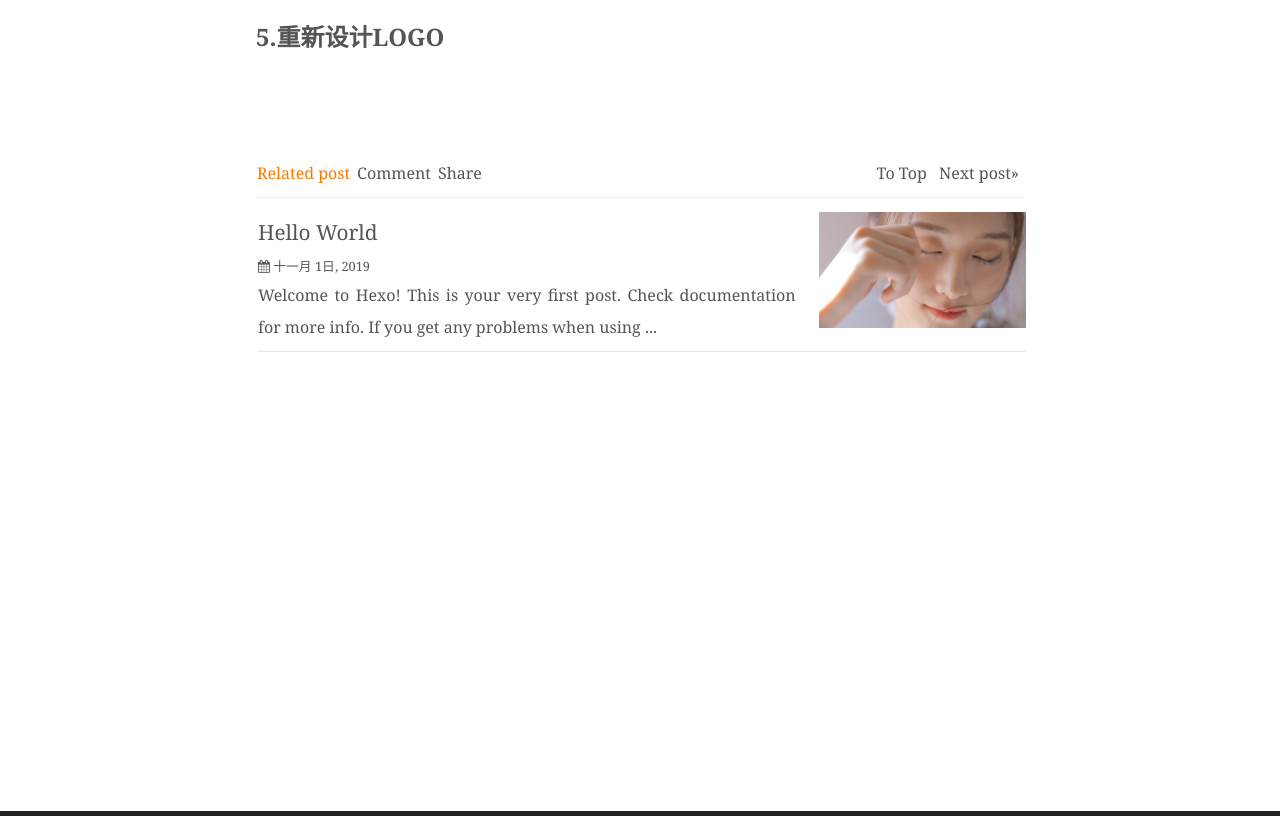
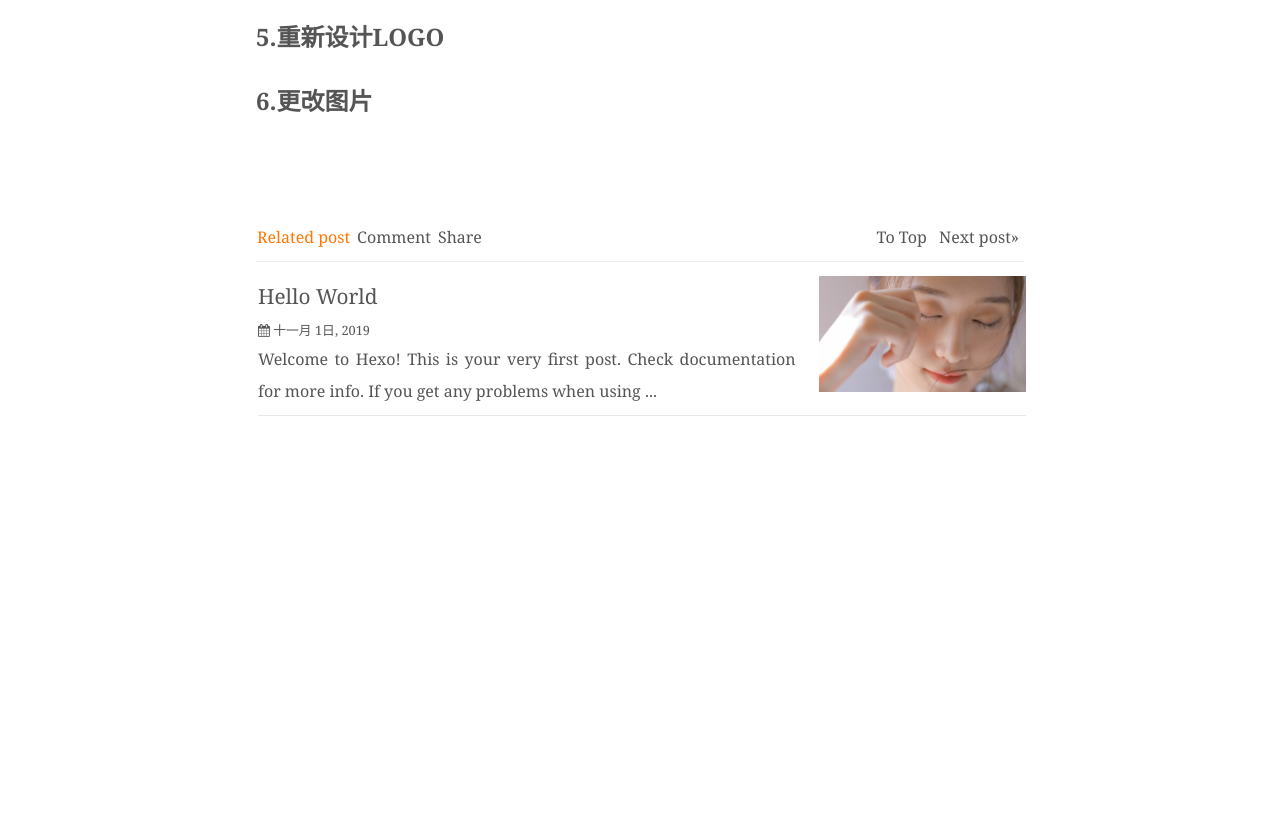
Before and after one commit to tonyhelloworld/dong.github.io, a plain HTML site: page 2019/11/25/popup/index.html in a window 1280 px wide. Shown: the part 1364-2180 px from the top of the page. Drawn offline with Linux system fonts and the light colour scheme; some packages are replaced by stand-ins of ours; a script that the page names is missing.

Commit message:
Site updated: 2019-11-28 22:54:14

```diff
--- a/2019/11/25/popup/index.html
+++ b/2019/11/25/popup/index.html
@@ -318,7 +318,7 @@
 	</div>
 
 	<div class="article-content" id="article-content">
-		<h3 id="1-tags-具体是干啥的暂定"><a href="#1-tags-具体是干啥的暂定" class="headerlink" title="1.tags 具体是干啥的暂定"></a>1.tags 具体是干啥的暂定</h3><h3 id="2-标题使用-号代表H标签"><a href="#2-标题使用-号代表H标签" class="headerlink" title="2.标题使用#号代表H标签"></a>2.标题使用#号代表H标签</h3><h5 id="一个-号代表-lt-H-1—-5-gt"><a href="#一个-号代表-lt-H-1—-5-gt" class="headerlink" title="一个*#号代表&lt;H 1—-5&gt;"></a>一个*#号代表&lt;H 1—-5&gt;</h5><h3 id="3-斜体"><a href="#3-斜体" class="headerlink" title="3.斜体"></a>3.斜体</h3><h5 id="斜体-是一个星号开始结束-粗体-是两个星号开始结束-加粗斜体-是三个星号开始结束"><a href="#斜体-是一个星号开始结束-粗体-是两个星号开始结束-加粗斜体-是三个星号开始结束" class="headerlink" title="斜体 是一个星号开始结束,粗体 是两个星号开始结束,加粗斜体 是三个星号开始结束"></a><em>斜体</em> 是一个星号开始结束,<strong>粗体</strong> 是两个星号开始结束,<strong>加粗斜体</strong> 是三个星号开始结束</h5><h3 id="4-更改标题"><a href="#4-更改标题" class="headerlink" title="4.更改标题"></a>4.更改标题</h3><h3 id="5-重新设计logo"><a href="#5-重新设计logo" class="headerlink" title="5.重新设计logo"></a>5.重新设计logo</h3>
+		<h3 id="1-tags-具体是干啥的暂定"><a href="#1-tags-具体是干啥的暂定" class="headerlink" title="1.tags 具体是干啥的暂定"></a>1.tags 具体是干啥的暂定</h3><h3 id="2-标题使用-号代表H标签"><a href="#2-标题使用-号代表H标签" class="headerlink" title="2.标题使用#号代表H标签"></a>2.标题使用#号代表H标签</h3><h5 id="一个-号代表-lt-H-1—-5-gt"><a href="#一个-号代表-lt-H-1—-5-gt" class="headerlink" title="一个*#号代表&lt;H 1—-5&gt;"></a>一个*#号代表&lt;H 1—-5&gt;</h5><h3 id="3-斜体"><a href="#3-斜体" class="headerlink" title="3.斜体"></a>3.斜体</h3><h5 id="斜体-是一个星号开始结束-粗体-是两个星号开始结束-加粗斜体-是三个星号开始结束"><a href="#斜体-是一个星号开始结束-粗体-是两个星号开始结束-加粗斜体-是三个星号开始结束" class="headerlink" title="斜体 是一个星号开始结束,粗体 是两个星号开始结束,加粗斜体 是三个星号开始结束"></a><em>斜体</em> 是一个星号开始结束,<strong>粗体</strong> 是两个星号开始结束,<strong>加粗斜体</strong> 是三个星号开始结束</h5><h3 id="4-更改标题"><a href="#4-更改标题" class="headerlink" title="4.更改标题"></a>4.更改标题</h3><h3 id="5-重新设计logo"><a href="#5-重新设计logo" class="headerlink" title="5.重新设计logo"></a>5.重新设计logo</h3><h3 id="6-更改图片"><a href="#6-更改图片" class="headerlink" title="6.更改图片"></a>6.更改图片</h3>
 	</div>
 
 	<div id="current-post-cover" data-scr="/img/cart_cover.jpg"></div>
```
Also changed, not shown: 2019/11/01/hello-world/index.html (+1 -1 lines).
